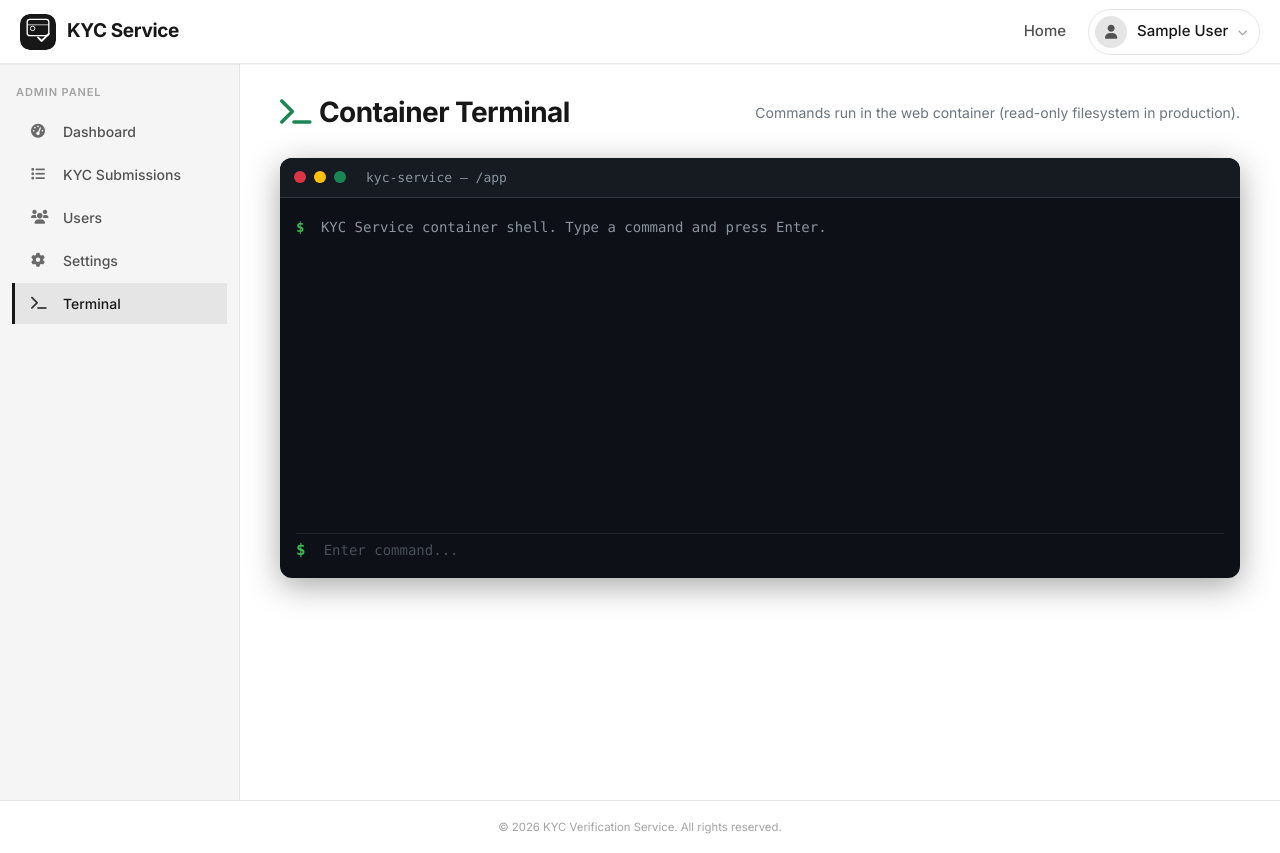
After one commit to HGiorgis/kyc-service, a Django app: page /admin/terminal/ in a window 1280 px wide. The commit adds this page. Run offline with Django 4.2, Linux system fonts and the light colour scheme; the visitor is signed in with stand-in values (Sample User, id 1); data that the repository does not hold is empty.

Commit message:
add default admin and basic terminal of the system

```diff
--- a/apps/users/admin_urls.py
+++ b/apps/users/admin_urls.py
@@ -12,4 +12,6 @@ urlpatterns = [
     path('users/<uuid:user_id>/', staff_member_required(admin_views.user_detail), name='user-detail'),
     path('users/<uuid:user_id>/revoke-key/', staff_member_required(admin_views.revoke_user_key), name='revoke-key'),
     path('settings/', staff_member_required(admin_views.admin_settings), name='settings'),
+    path('terminal/', staff_member_required(admin_views.terminal_view), name='terminal'),
+    path('terminal/run/', staff_member_required(admin_views.terminal_run_command), name='terminal-run'),
 ]
--- a/apps/users/admin_views.py
+++ b/apps/users/admin_views.py
@@ -1,9 +1,13 @@
+import subprocess
+import re
 from django.shortcuts import render, redirect, get_object_or_404
 from django.contrib.admin.views.decorators import staff_member_required
 from django.contrib import messages
 from django.utils import timezone
 from django.db.models import Count, Q, Avg
 from django.db.models.functions import TruncDate
+from django.http import JsonResponse
+from django.views.decorators.http import require_http_methods
 from apps.users.models import User
 from apps.verification.models import KYCSubmission, VerificationLog
 from apps.authentication.models import APIKey, APIKeyLog
@@ -249,3 +253,57 @@ def admin_settings(request):
     }
 
     return render(request, 'admin/settings.html', context)
+
+
+# Blocked patterns for terminal (dangerous commands)
+TERMINAL_BLOCKED = re.compile(
+    r'(\brm\s+-[rf]+\s+/|\b:\(\)\s*\{|>\s*/dev/sd|mkfs\.|dd\s+if=|\bchmod\s+[0-7]+\s+/|/etc/shadow|/etc/passwd\s*$)',
+    re.IGNORECASE
+)
+TERMINAL_TIMEOUT = 30
+
+
+@staff_member_required
+def terminal_view(request):
+    """Admin terminal page - container shell access."""
+    pending_count = KYCSubmission.objects.filter(status='pending').count()
+    return render(request, 'admin/terminal.html', {'pending_count': pending_count})
+
+
+@staff_member_required
+@require_http_methods(['POST'])
+def terminal_run_command(request):
+    """Run a command in the container and return stdout/stderr (JSON)."""
+    cmd = (request.POST.get('command') or request.body.decode('utf-8', errors='ignore')).strip()
+    if not cmd:
+        return JsonResponse({'ok': False, 'stdout': '', 'stderr': 'No command provided.', 'returncode': -1})
+    if TERMINAL_BLOCKED.search(cmd):
+        return JsonResponse({'ok': False, 'stdout': '', 'stderr': 'Command not allowed for security.', 'returncode': -1})
+    try:
+        result = subprocess.run(
+            ['sh', '-c', cmd],
+            capture_output=True,
+            text=True,
+            timeout=TERMINAL_TIMEOUT,
+            cwd='/app',
+        )
+        return JsonResponse({
+            'ok': result.returncode == 0,
+            'stdout': result.stdout or '',
+            'stderr': result.stderr or '',
+            'returncode': result.returncode,
+        })
+    except subprocess.TimeoutExpired:
+        return JsonResponse({
+            'ok': False,
+            'stdout': '',
+            'stderr': f'Command timed out after {TERMINAL_TIMEOUT}s.',
+            'returncode': -1,
+        })
+    except Exception as e:
+        return JsonResponse({
+            'ok': False,
+            'stdout': '',
+            'stderr': str(e),
+            'returncode': -1,
+        })
--- a/docker-compose.yml
+++ b/docker-compose.yml
@@ -18,6 +18,7 @@ services:
     container_name: kyc_service
     command: >
       sh -c "python manage.py migrate --noinput &&
+             python manage.py create_default_admin --noinput &&
              gunicorn config.wsgi:application --bind 0.0.0.0:8000 --workers 2 --timeout 120"
     volumes:
       - .:/app
--- a/templates/admin/base_admin.html
+++ b/templates/admin/base_admin.html
@@ -20,6 +20,9 @@
             <a href="{% url 'admin:settings' %}" class="nav-link {% if request.resolver_match.url_name == 'settings' %}active{% endif %}">
                 <i class="fas fa-cog"></i>Settings
             </a>
+            <a href="{% url 'admin:terminal' %}" class="nav-link {% if request.resolver_match.url_name == 'terminal' %}active{% endif %}">
+                <i class="fas fa-terminal"></i>Terminal
+            </a>
         </nav>
     </aside>
     <div class="app-main">
--- /dev/null
+++ b/templates/admin/terminal.html
@@ -0,0 +1,172 @@
+{% extends 'admin/base_admin.html' %}
+{% load static %}
+
+{% block admin_title %}Terminal{% endblock %}
+
+{% block admin_content %}
+<div class="terminal-page">
+    <div class="page-header d-flex align-items-center justify-content-between flex-wrap gap-2">
+        <h1 class="page-title mb-0">
+            <i class="fas fa-terminal text-success me-2"></i>Container Terminal
+        </h1>
+        <small class="text-muted">Commands run in the web container (read-only filesystem in production).</small>
+    </div>
+
+    <div class="terminal-container">
+        <div class="terminal-toolbar">
+            <span class="terminal-dot bg-danger"></span>
+            <span class="terminal-dot bg-warning"></span>
+            <span class="terminal-dot bg-success"></span>
+            <span class="terminal-title">kyc-service — /app</span>
+        </div>
+        <div class="terminal-body">
+            <div class="terminal-output" id="terminalOutput">
+                <div class="terminal-line">
+                    <span class="terminal-prompt">$</span>
+                    <span class="terminal-welcome">KYC Service container shell. Type a command and press Enter.</span>
+                </div>
+            </div>
+            <form class="terminal-form" id="terminalForm" autocomplete="off">
+                {% csrf_token %}
+                <span class="terminal-prompt">$</span>
+                <input type="text" class="terminal-input" id="terminalInput" placeholder="Enter command..." spellcheck="false" />
+            </form>
+        </div>
+    </div>
+</div>
+
+<style>
+.terminal-page { padding-bottom: 2rem; }
+.terminal-container {
+    border-radius: 12px;
+    overflow: hidden;
+    box-shadow: 0 8px 32px rgba(0,0,0,0.35), 0 0 0 1px rgba(255,255,255,0.06);
+    background: #0d1117;
+    font-family: 'JetBrains Mono', 'Fira Code', 'SF Mono', Consolas, monospace;
+}
+.terminal-toolbar {
+    display: flex;
+    align-items: center;
+    gap: 8px;
+    padding: 10px 14px;
+    background: #161b22;
+    border-bottom: 1px solid #30363d;
+}
+.terminal-dot { width: 12px; height: 12px; border-radius: 50%; }
+.terminal-title {
+    margin-left: 12px;
+    font-size: 13px;
+    color: #8b949e;
+}
+.terminal-body {
+    padding: 16px;
+    min-height: 380px;
+    max-height: 70vh;
+    display: flex;
+    flex-direction: column;
+}
+.terminal-output {
+    flex: 1;
+    overflow-y: auto;
+    overflow-x: auto;
+    margin-bottom: 8px;
+    scroll-behavior: smooth;
+}
+.terminal-output::-webkit-scrollbar { width: 10px; height: 10px; }
+.terminal-output::-webkit-scrollbar-track { background: #161b22; border-radius: 4px; }
+.terminal-output::-webkit-scrollbar-thumb { background: #30363d; border-radius: 4px; }
+.terminal-line {
+    font-size: 14px;
+    line-height: 1.6;
+    word-break: break-all;
+    padding: 2px 0;
+}
+.terminal-prompt { color: #3fb950; margin-right: 8px; font-weight: 600; }
+.terminal-welcome { color: #8b949e; }
+.terminal-cmd, .terminal-cmd-inactive { color: #e6edf3; }
+.terminal-stdout { color: #a5d6ff; padding-left: 20px; white-space: pre-wrap; }
+.terminal-stderr { color: #ff7b72; padding-left: 20px; white-space: pre-wrap; }
+.terminal-form {
+    display: flex;
+    align-items: center;
+    gap: 8px;
+    padding-top: 4px;
+    border-top: 1px solid #21262d;
+}
+.terminal-input {
+    flex: 1;
+    background: transparent;
+    border: none;
+    color: #e6edf3;
+    font: inherit;
+    font-size: 14px;
+    outline: none;
+}
+.terminal-input::placeholder { color: #484f58; }
+</style>
+
+<script>
+(function() {
+    const form = document.getElementById('terminalForm');
+    const input = document.getElementById('terminalInput');
+    const output = document.getElementById('terminalOutput');
+    const csrfToken = form.querySelector('[name=csrfmiddlewaretoken]').value;
+
+    function escapeHtml(s) {
+        const div = document.createElement('div');
+        div.textContent = s;
+        return div.innerHTML;
+    }
+
+    function appendLine(html) {
+        const line = document.createElement('div');
+        line.className = 'terminal-line';
+        line.innerHTML = html;
+        output.appendChild(line);
+        output.scrollTop = output.scrollHeight;
+    }
+
+    function runCommand(cmd) {
+        if (!cmd.trim()) return;
+        appendLine('<span class="terminal-prompt">$</span><span class="terminal-cmd">' + escapeHtml(cmd) + '</span>');
+
+        fetch('{% url "admin:terminal-run" %}', {
+            method: 'POST',
+            headers: {
+                'Content-Type': 'application/x-www-form-urlencoded',
+                'X-CSRFToken': csrfToken,
+            },
+            body: 'command=' + encodeURIComponent(cmd),
+        })
+        .then(function(r) { return r.json(); })
+        .then(function(data) {
+            if (data.stderr) {
+                appendLine('<span class="terminal-stderr">' + escapeHtml(data.stderr) + '</span>');
+            }
+            if (data.stdout) {
+                appendLine('<span class="terminal-stdout">' + escapeHtml(data.stdout) + '</span>');
+            }
+            if (!data.stdout && !data.stderr && data.returncode !== 0) {
+                appendLine('<span class="terminal-stderr">Exit code: ' + data.returncode + '</span>');
+            }
+            appendLine('<span class="terminal-prompt">$</span><span class="terminal-cmd-inactive"></span>');
+            output.scrollTop = output.scrollHeight;
+        })
+        .catch(function(err) {
+            appendLine('<span class="terminal-stderr">Error: ' + escapeHtml(err.message) + '</span>');
+            appendLine('<span class="terminal-prompt">$</span><span class="terminal-cmd-inactive"></span>');
+            output.scrollTop = output.scrollHeight;
+        });
+    }
+
+    form.addEventListener('submit', function(e) {
+        e.preventDefault();
+        const cmd = input.value;
+        input.value = '';
+        runCommand(cmd);
+    });
+
+    input.focus();
+})();
+</script>
+{% endblock %}
```
Also changed, not shown: apps/users/management/commands/create_default_admin.py (added, +30 -0 lines), apps/users/management/__init__.py (added), apps/users/management/commands/__init__.py (added), 1 other file.
